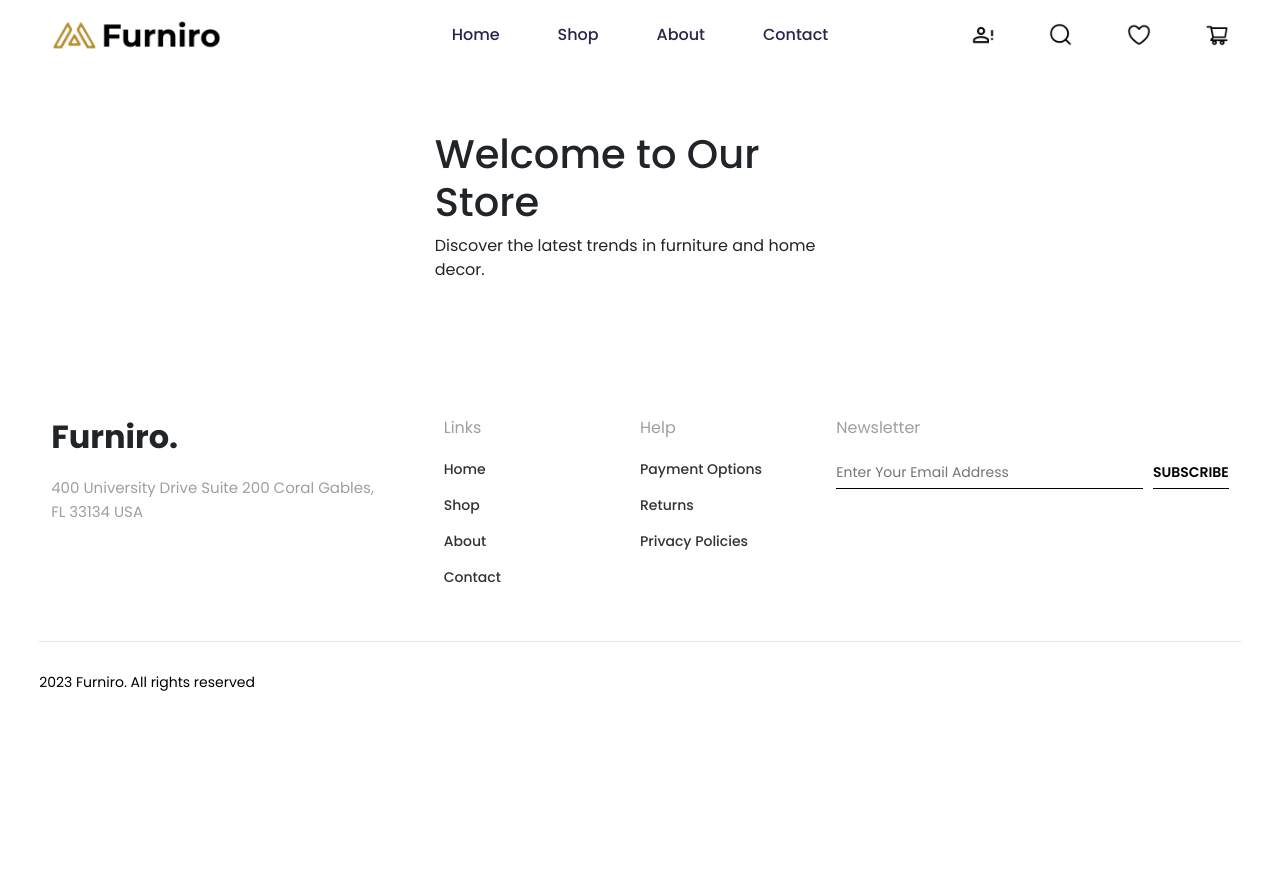
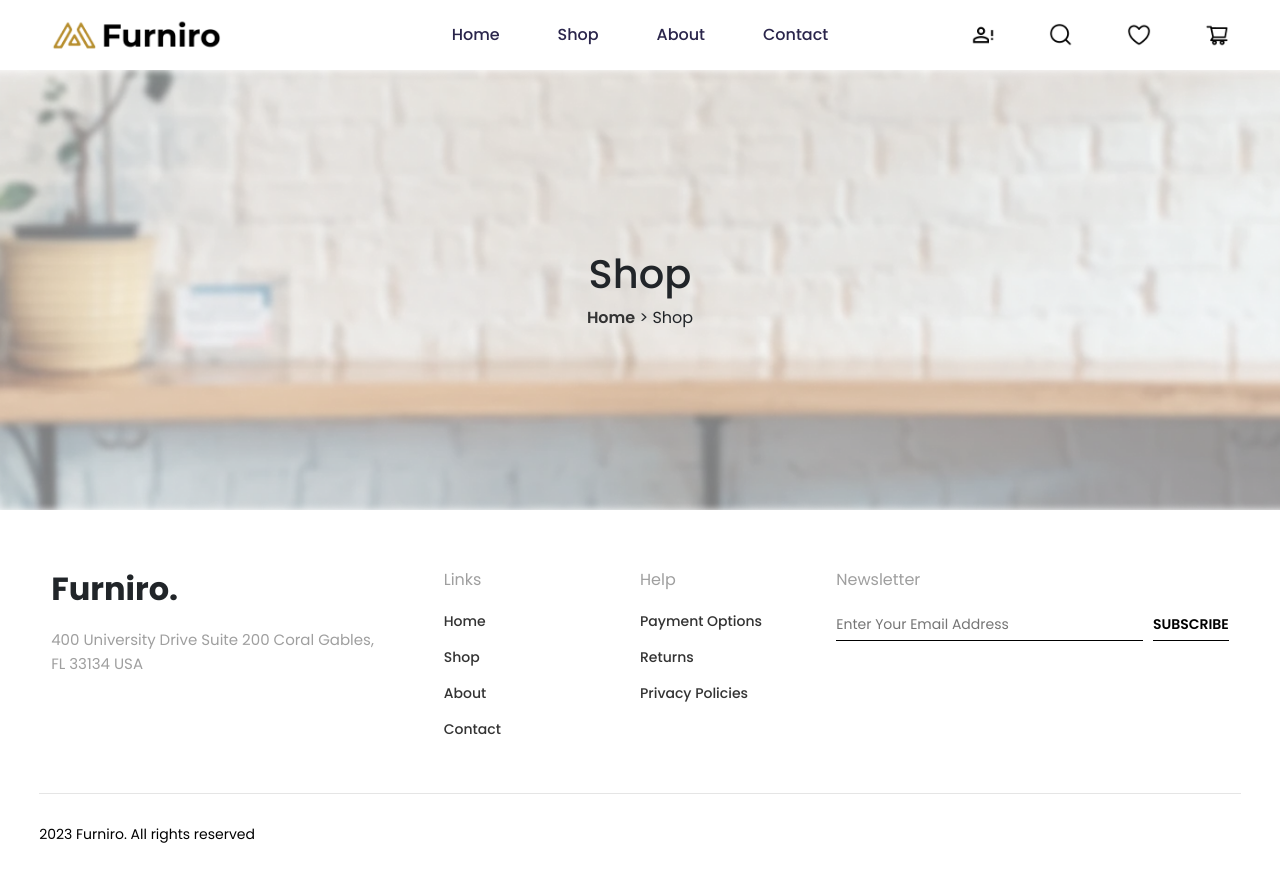
Before and after one commit to Meriyemm-design/furniro, a React (Vite) app: page /shop in a window 1280 px wide. Before the commit the page ends 800 px from the top, so only its background shows below. Built offline with nearby package versions, Linux system fonts and the light colour scheme.

Commit message:
Inner Banner

```diff
--- a/src/Styles/banner.scss
+++ b/src/Styles/banner.scss
@@ -2,4 +2,23 @@
 
 .banner-section {
     background-image: url('@/assets/Shop/banner.webp');
+    background-position: center;
+    background-size: cover;
+    height: 55vh;
+    display: flex;
+    flex-direction: column;
+    justify-content: center;
+    align-items: center;
+    .breadcrumb-banner {
+        display: flex;
+        width: 120px;
+        justify-content: center;
+        align-items: center;
+        .bc-name {
+            color: $text-primary;
+            font-size: $font-size-base;
+            font-weight: $font-weight-semiBold;
+            text-decoration: none;
+        }
+    }
 }
--- a/src/components/Banner.tsx
+++ b/src/components/Banner.tsx
@@ -1,5 +1,7 @@
 import React from 'react'
-import "@styles/home.scss";
+// import "@styles/.scss";
+import '@styles/banner.scss'
+import { Link } from "react-router-dom";
 
 
 const Banner = () => {
@@ -7,10 +9,11 @@ const Banner = () => {
     <>
       <div className="banner-section main-padding">
         <div className="row justify-content-center ">
-          <div className="col-4 align-items-center">
-            <div className="banner-content">
-              <h1>Welcome to Our Store</h1>
-              <p>Discover the latest trends in furniture and home decor.</p>
+          <div className="text-center align-items-center">
+            <h1>Shop</h1>
+            <div className="breadcrumb-banner">
+              <Link to="/" className='bc-name'> Home</Link>&nbsp;
+              <span> <span>{'>'}</span> Shop</span>
             </div>
           </div>
         </div>
```
